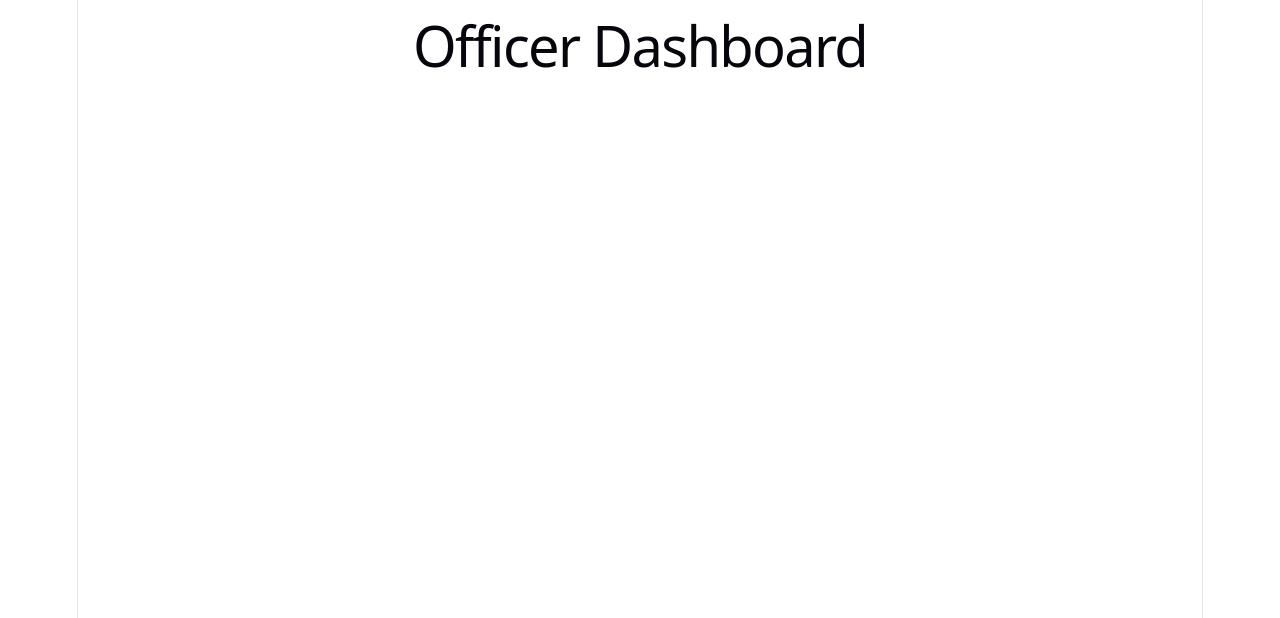
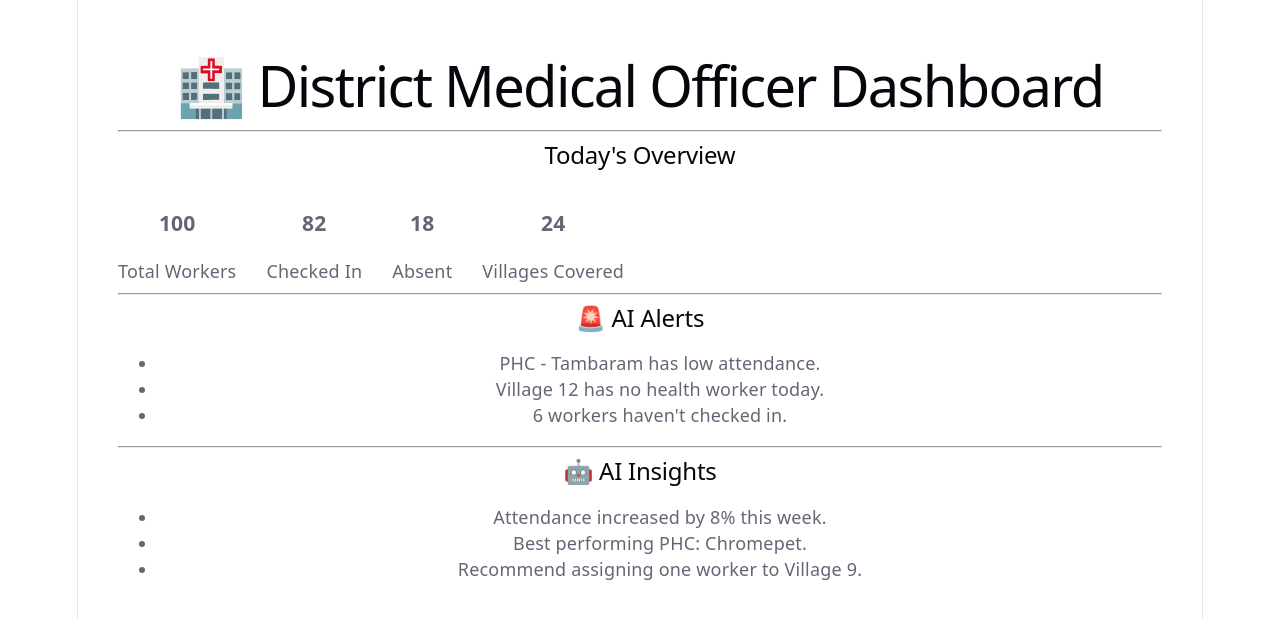
Before and after one commit to Athira286/HealthGuardian-AI, a React app in the folder frontend/: page /officer in a window 1280 px wide. Shown: the top 618 px of the page. Built offline with nearby package versions, Linux system fonts and the light colour scheme; no server answers; the HTML template or start-up script is replaced by a standard one.

Commit message:
Add District Medical Officer dashboard

```diff
--- a/frontend/src/pages/OfficerDashboard.jsx
+++ b/frontend/src/pages/OfficerDashboard.jsx
@@ -1,5 +1,55 @@
 function OfficerDashboard() {
-  return <h1>Officer Dashboard</h1>;
+  return (
+    <div style={{ padding: "40px" }}>
+      <h1>🏥 District Medical Officer Dashboard</h1>
+
+      <hr />
+
+      <h2>Today's Overview</h2>
+
+      <div style={{ display: "flex", gap: "30px", marginTop: "20px" }}>
+        <div>
+          <h3>100</h3>
+          <p>Total Workers</p>
+        </div>
+
+        <div>
+          <h3>82</h3>
+          <p>Checked In</p>
+        </div>
+
+        <div>
+          <h3>18</h3>
+          <p>Absent</p>
+        </div>
+
+        <div>
+          <h3>24</h3>
+          <p>Villages Covered</p>
+        </div>
+      </div>
+
+      <hr />
+
+      <h2>🚨 AI Alerts</h2>
+
+      <ul>
+        <li>PHC - Tambaram has low attendance.</li>
+        <li>Village 12 has no health worker today.</li>
+        <li>6 workers haven't checked in.</li>
+      </ul>
+
+      <hr />
+
+      <h2>🤖 AI Insights</h2>
+
+      <ul>
+        <li>Attendance increased by 8% this week.</li>
+        <li>Best performing PHC: Chromepet.</li>
+        <li>Recommend assigning one worker to Village 9.</li>
+      </ul>
+    </div>
+  );
 }
 
 export default OfficerDashboard;
```
